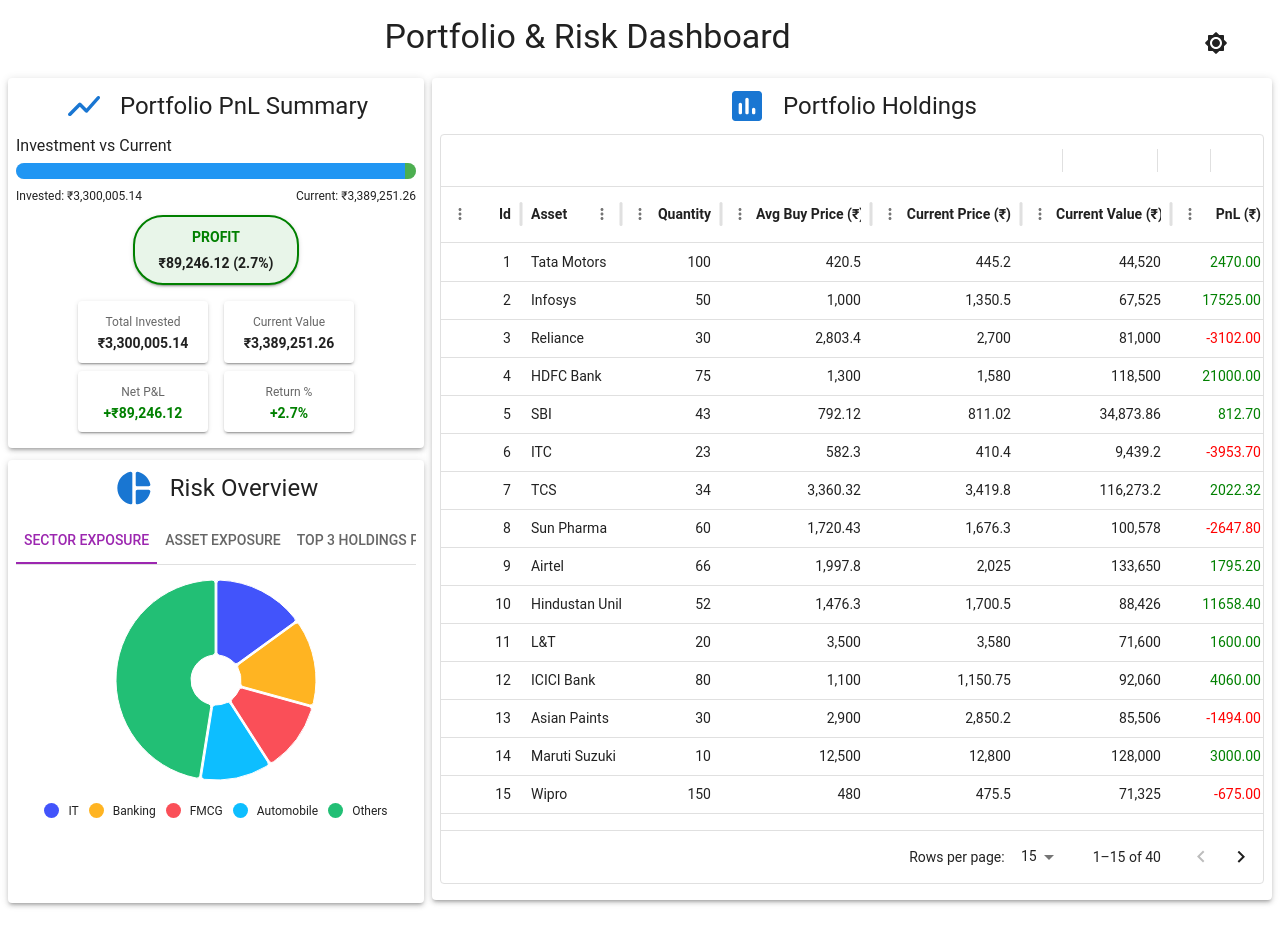
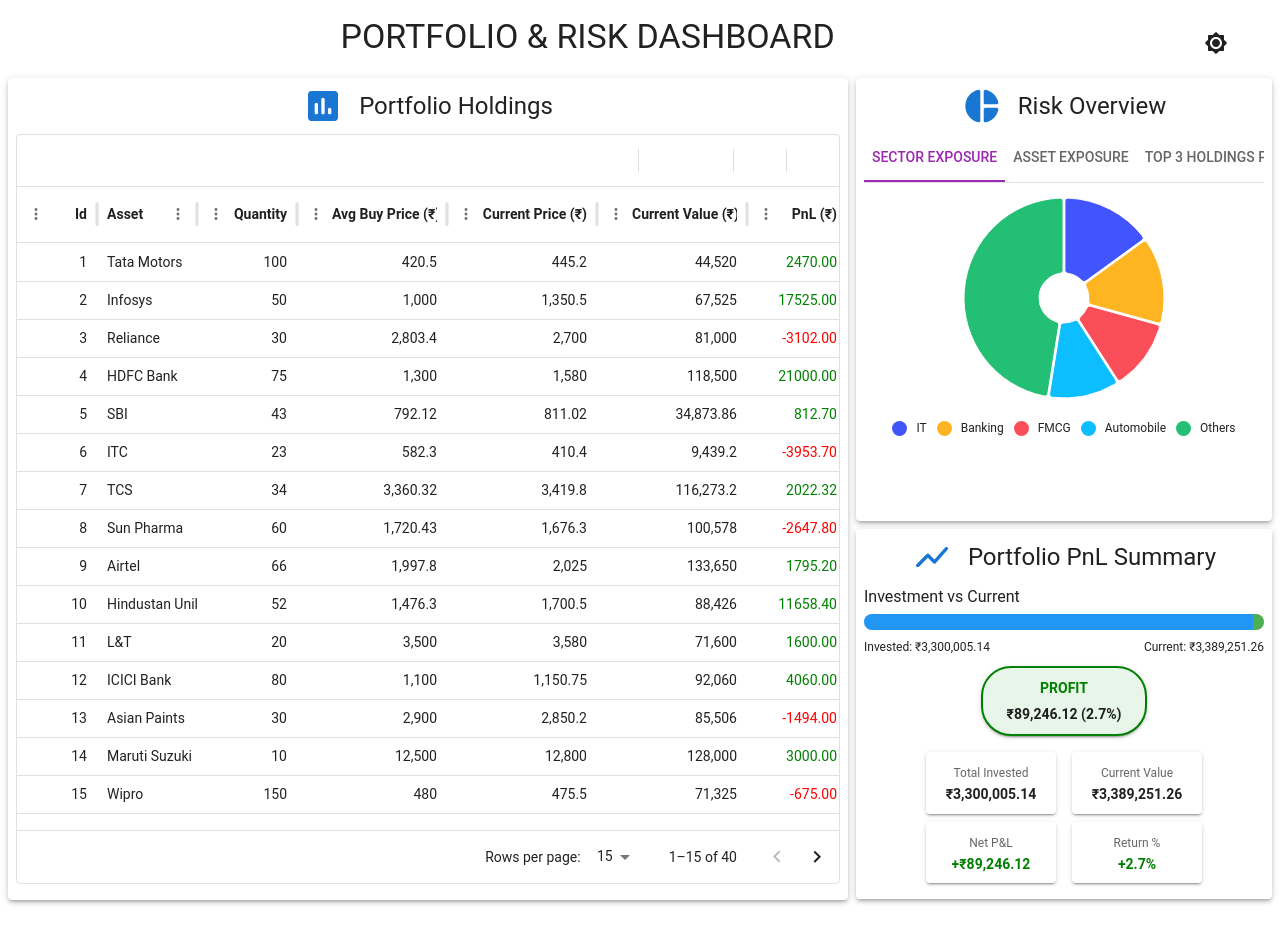
Before and after one commit to shubranshugupta/portfolio-overview, a React (Vite) app: page / in a window 1280 px wide. Built offline with nearby package versions, Linux system fonts and the light colour scheme; some icons are missing.

Commit message:
modify ui of homepage

```diff
--- a/src/App.tsx
+++ b/src/App.tsx
@@ -38,11 +38,11 @@ function App() {
         <div className="App">
             <ThemeProvider theme={theme}>
                 <CssBaseline />
-                <Box sx={{ padding: 1, marginBottom: 3 }}>
+                <Box sx={{ padding: 1, marginBottom: 3}}>
                     <Grid container spacing={1} sx={{ padding: 1 }}>
                         <Grid size={{ xs: 11 }} sx={{ display: 'flex', alignItems: 'center', justifyContent: 'center' }}>
                             <Typography variant="h4" gutterBottom>
-                                Portfolio & Risk Dashboard
+                                PORTFOLIO & RISK DASHBOARD
                             </Typography>
                         </Grid>
                         <Grid size={{ xs: 1 }} sx={{ display: 'flex', justifyContent: 'center' }}>
@@ -55,14 +55,14 @@ function App() {
                     <PortfolioProvider>
                         <FilterModelProvider>
                             <Grid container spacing={{ xs: 2, md: 1 }}>
-                                <Grid size={{ xs: 12, md: 4 }}>
-                                    <Stack spacing={1.5}>
-                                        <PnLSummary holdings={enrichedHoldings} />
-                                        <RiskChart holdings={enrichedHoldings} />
-                                    </Stack>
-                                </Grid>
                                 <Grid size={{ xs: 8 }}>
                                     <PortfolioHoldingsTable holdings={enrichedHoldings} />
+                                </Grid>
+                                <Grid size={{ xs: 12, md: 4 }}>
+                                    <Stack spacing={1}>
+                                        <RiskChart holdings={enrichedHoldings} />
+                                        <PnLSummary holdings={enrichedHoldings} />
+                                    </Stack>
                                 </Grid>
                             </Grid>
                         </FilterModelProvider>
```
